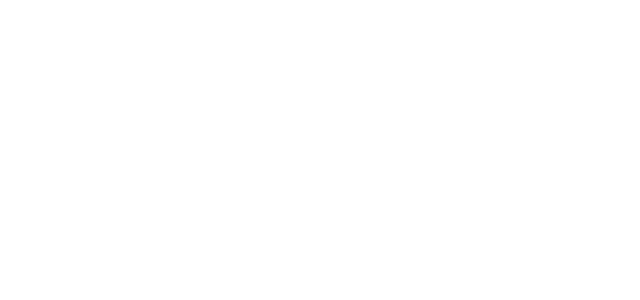
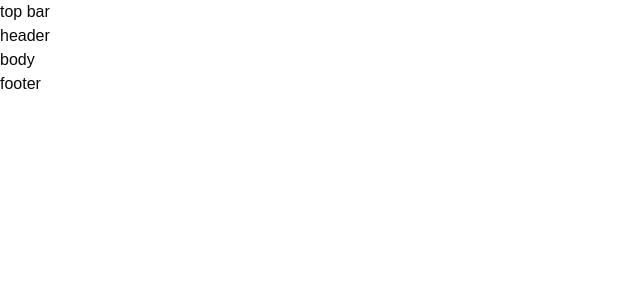
Before and after one commit to JonelBriones/gymualizer.io, a Next.js app: page / in a window 1280 px wide. Before the commit this address had no page. Shown: the top 300 px of the page, without its empty margins (0-640 px from the left). Built offline with nearby package versions, Linux system fonts and the light colour scheme.

Commit message:
adding landing page

```diff
--- a/app/dashboard/page.tsx
+++ b/app/dashboard/page.tsx
@@ -13,7 +13,9 @@
 import Template from "@/models/Templates";
 import { TemplateT } from "../_types/types";
 import Dashboard from "@/components/dashboard/Dashboard";
+import connectDB from "@/config/database";
 const page = async () => {
+  await connectDB();
   const programs = await Template.find({}).lean();
 
   return <Dashboard programs={JSON.parse(JSON.stringify(programs))} />;
--- a/app/layout.tsx
+++ b/app/layout.tsx
@@ -17,7 +17,8 @@
   return (
     <html lang="en">
       <body className="min-h-screen">
-        <div className="container mx-auto px-4 min-h-screen flex flex-col">
+        {children}
+        {/* <div className="container mx-auto px-4 min-h-screen flex flex-col">
           <div className="p-5">
             <Navigation />
           </div>
@@ -26,7 +27,7 @@
             {children}
             <Toaster className="text-neutral-950" />
           </div>
-        </div>
+        </div> */}
       </body>
     </html>
   );
--- a/app/page.tsx
+++ b/app/page.tsx
@@ -2,5 +2,14 @@
 import { redirect } from "next/navigation";
 
 export default function Home() {
-  return redirect("/dashboard");
+  return (
+    <div>
+      <div>top bar</div>
+      <div>
+        <div>header</div>
+        <div>body</div>
+      </div>
+      <div>footer</div>
+    </div>
+  );
 }
--- a/components/dashboard/Dashboard.tsx
+++ b/components/dashboard/Dashboard.tsx
@@ -1,21 +1,7 @@
 "use client";
-import {
-  Table,
-  TableBody,
-  TableCaption,
-  TableCell,
-  TableHead,
-  TableHeader,
-  TableRow,
-} from "@/components/ui/table";
-import { Button } from "@/components/ui/button";
-import Link from "next/link";
-import React from "react";
 
-import { TemplateT } from "@/app/_types/types";
-import Navigation from "../shadcn/NavigationMenu";
 const Dashboard = () => {
-  return <div></div>;
+  return <div>dashboard</div>;
 };
 
 export default Dashboard;
```
Also changed, not shown: app/_actions/exerciseActions/templateActions/editProgramAction.tsx (+0 -10 lines).
